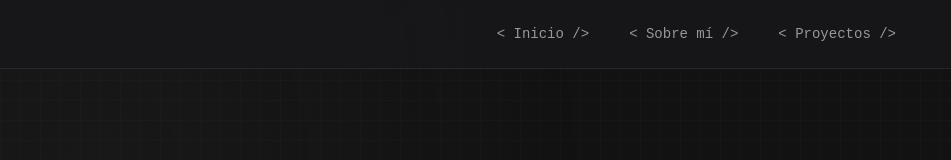
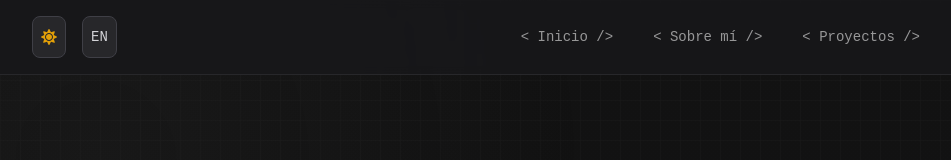
Before and after one commit to FRANCISCO-BERMEJO-MELERO/Portfolio, a React (Create React App) app: page / in a window 1280 px wide. Shown: the top 160 px of the page, without its empty margins (160-1111 px from the left). Built offline with nearby package versions, Linux system fonts and the light colour scheme.

Commit message:
añado botones en la navbar

```diff
--- a/package.json
+++ b/package.json
@@ -15,6 +15,7 @@
     "flowbite-react": "^0.10.1",
     "react": "^18.3.1",
     "react-dom": "^18.3.1",
+    "react-icons": "^5.3.0",
     "react-scripts": "^5.0.1",
     "web-vitals": "^2.1.4"
   },
--- a/src/Components/modal.jsx
+++ b/src/Components/modal.jsx
@@ -18,7 +18,7 @@ const Modal = ({ isOpen, closeModal }) => {
     return ReactDOM.createPortal(
         <div className="fixed inset-0 flex items-center justify-center bg-black/50 z-50 backdrop-blur-md">
             <div className="relative rounded-xl shadow-2xl p-6 w-full md:max-w-[40%] max-h-[90%] max-w-[95%] h-full border border-zinc-700 bg-gradient-to-br from-zinc-900 to-zinc-800 overflow-y-auto">
-                <button className="absolute top-0 right-2 text-zinc-400 hover:text-zinc-200 transition-colors duration-300" onClick={closeModal}>
+                <button className="absolute top-6 right-8 text-zinc-200 hover:text-zinc-400 transition-colors duration-300" onClick={closeModal}>
                     <span className="text-3xl">&times;</span>
                 </button>
                 <div className="flex flex-col gap-6">
--- a/src/Components/navbar.jsx
+++ b/src/Components/navbar.jsx
@@ -1,26 +1,41 @@
-import React from 'react';
+import React, { useState } from 'react';
+import { FaSun, FaMoon } from 'react-icons/fa';
 import "../Styles/global.css";
 
 const Navbar = () => {
+    const [isDarkMode, setIsDarkMode] = useState(true);
+    const [language, setLanguage] = useState('ES');
+
+    const toggleDarkMode = () => setIsDarkMode(!isDarkMode);
+    const toggleLanguage = () => setLanguage(language === 'ES' ? 'EN' : 'ES');
+
     return (
         <>
         <nav className="w-full z-50 fixed border-b border-zinc-800 bg-zinc-900/80 backdrop-blur-sm">
-            <div className="mx-auto max-w-4xl flex justify-end gap-6 py-4 px-6">
-                <a href="#inicio" className="opacity-60 p-2 links relative cursor-pointer text-sm hover:opacity-100 transition-opacity duration-300">
+            <div className="mx-auto max-w-4xl flex justify-between items-center py-4 ">
+                <div className="flex justify-start gap-4">
+                    <button onClick={toggleDarkMode} className="p-2 rounded-lg bg-zinc-800 hover:bg-zinc-700 transition-colors duration-300 border border-zinc-700">
+                        {isDarkMode ? <FaSun className="text-yellow-400" /> : <FaMoon className="text-blue-300" />}
+                    </button>
+                    <button onClick={toggleLanguage} className="p-2 rounded-lg bg-zinc-800 hover:bg-zinc-700 transition-colors duration-300 border border-zinc-700">
+                        <span className="text-zinc-300 text-sm">{language === 'ES' ? 'EN' : 'ES'}</span>
+                    </button>
+                </div>
+                <div className="flex gap-6">
+                    <a href="#inicio" className="opacity-60 p-2 links relative cursor-pointer text-sm hover:opacity-100 transition-opacity duration-300 hover:text-zinc-300">
                         {'<'} Inicio {'/'}{'>'}
                     </a>
-                <a href="#sobre-mi" className="opacity-60 p-2 links relative cursor-pointer text-sm hover:opacity-100 transition-opacity duration-300">
+                    <a href="#sobre-mi" className="opacity-60 p-2 links relative cursor-pointer text-sm hover:opacity-100 transition-opacity duration-300 hover:text-zinc-300">
                         {'<'} Sobre mí {'/'}{'>'}
                     </a>
-                <a href="#proyectos" className="opacity-60 p-2 links relative cursor-pointer text-sm hover:opacity-100 transition-opacity duration-300">
+                    <a href="#proyectos" className="opacity-60 p-2 links relative cursor-pointer text-sm hover:opacity-100 transition-opacity duration-300 hover:text-zinc-300">
                         {'<'} Proyectos {'/'}{'>'}
                     </a>
+                </div>
             </div>
         </nav>
         <div className="h-16"></div>
         </>
-
-
     );
 }
 
```
Also changed, not shown: 1 other file (tests, documents, lock files or other folders). Lines whose indentation alone changed are shown as unchanged.
